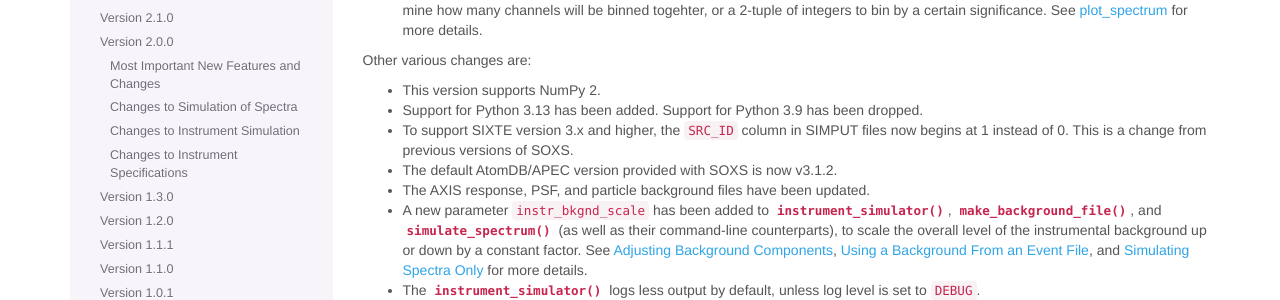
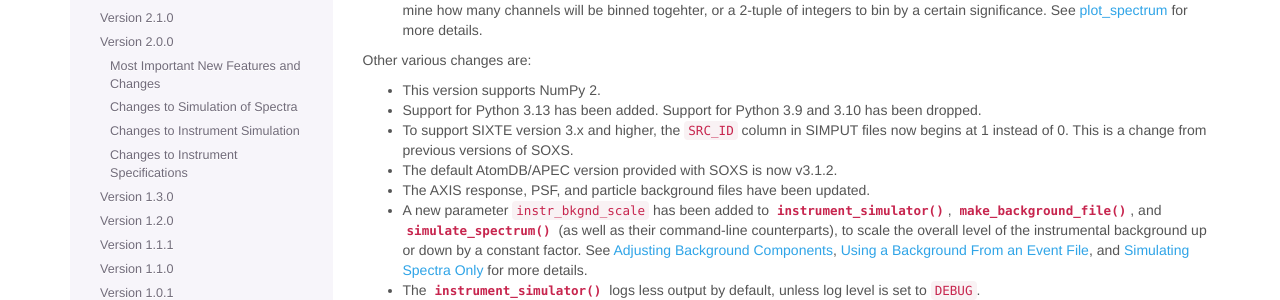
Before and after one commit to lynx-x-ray-observatory/soxs, a Sphinx documentation site: the page built from doc/source/changelog.rst, in a window 1280 px wide and 900 px high, scrolled down 661 px. Shown: the part 158-458 px from the top of the window. Built offline with Sphinx 7.4.7, drawn with Linux system fonts in a browser that asks for light colours.

Commit message:
Drop 3.10

```diff
--- a/doc/source/changelog.rst
+++ b/doc/source/changelog.rst
@@ -66,7 +66,7 @@ Several changes have been made to :func:`~soxs.events.spectra.plot_spectrum`:
 Other various changes are:
 
 * This version supports NumPy 2.
-* Support for Python 3.13 has been added. Support for Python 3.9 has been dropped.
+* Support for Python 3.13 has been added. Support for Python 3.9 and 3.10 has been dropped.
 * To support SIXTE version 3.x and higher, the ``SRC_ID`` column in SIMPUT files
   now begins at 1 instead of 0. This is a change from previous versions of SOXS.
 * The default AtomDB/APEC version provided with SOXS is now v3.1.2.
```
Also changed, not shown: 1 other file.
